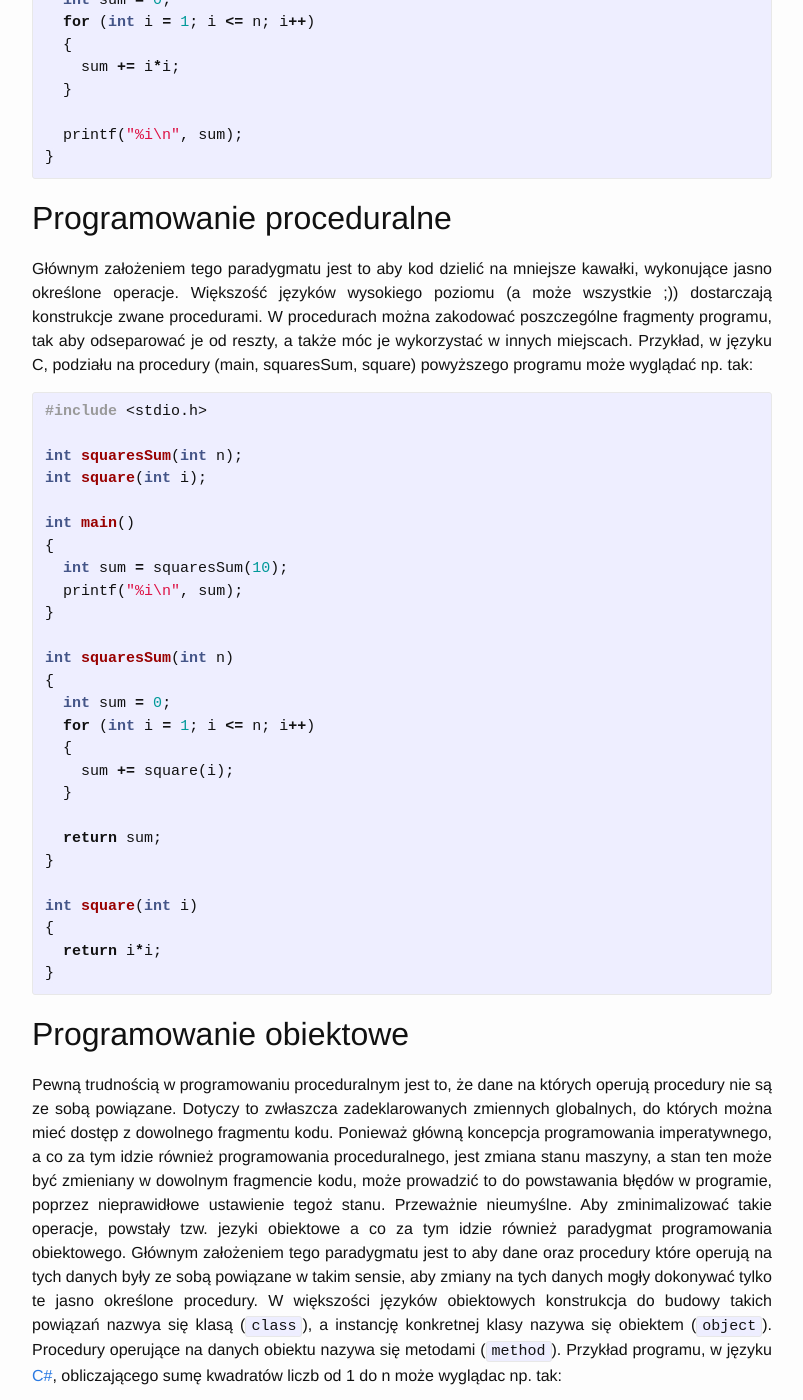
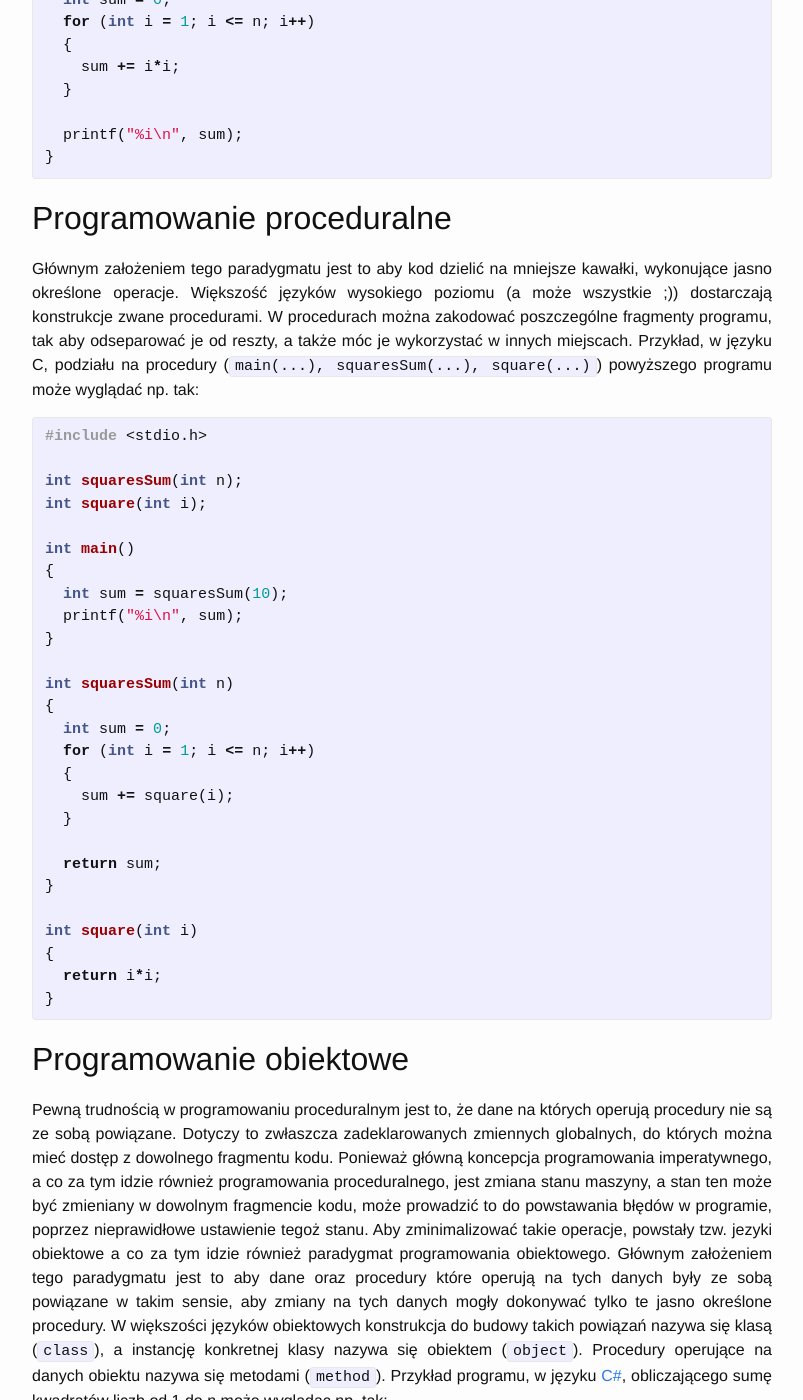
Before and after one commit to mikedevbo/mikedevbo.github.io, a Jekyll site: the page built from _posts/2016-07-02-First.md, in a window 1280 px wide and 1400 px high, scrolled down 4292 px. Shown: the whole window, without its empty margins (238-1041 px from the left). Built offline with Jekyll 4.4.1, drawn with Linux system fonts in a browser that asks for light colours; some of the changed text lies outside the part shown.

Commit message:
small changes

```diff
--- a/_posts/2016-07-02-First.md
+++ b/_posts/2016-07-02-First.md
@@ -157,7 +157,7 @@ int main()
 {% endhighlight %}
 
 ## Programowanie proceduralne
-Głównym założeniem tego paradygmatu jest to aby kod dzielić na mniejsze kawałki, wykonujące jasno określone operacje. Większość języków wysokiego poziomu (a może wszystkie ;)) dostarczają konstrukcje zwane procedurami. W procedurach można zakodować poszczególne fragmenty programu, tak aby odseparować je od reszty, a także móc je wykorzystać w innych miejscach. Przykład, w języku C, podziału na procedury (main, squaresSum, square) powyższego programu może wyglądać np. tak:
+Głównym założeniem tego paradygmatu jest to aby kod dzielić na mniejsze kawałki, wykonujące jasno określone operacje. Większość języków wysokiego poziomu (a może wszystkie ;)) dostarczają konstrukcje zwane procedurami. W procedurach można zakodować poszczególne fragmenty programu, tak aby odseparować je od reszty, a także móc je wykorzystać w innych miejscach. Przykład, w języku C, podziału na procedury (`main(...), squaresSum(...), square(...)`) powyższego programu może wyglądać np. tak:
 
 {% highlight c %}
 #include <stdio.h>
@@ -189,7 +189,7 @@ int square(int i)
 {% endhighlight %}
 
 ## Programowanie obiektowe
-Pewną trudnością w programowaniu proceduralnym jest to, że dane na których operują procedury nie są ze sobą powiązane. Dotyczy to zwłaszcza zadeklarowanych zmiennych globalnych, do których można mieć dostęp z dowolnego fragmentu kodu. Ponieważ główną koncepcja programowania imperatywnego, a co za tym idzie również programowania proceduralnego, jest zmiana stanu maszyny, a stan ten może być zmieniany w dowolnym fragmencie kodu, może prowadzić to do powstawania błędów w programie, poprzez nieprawidłowe ustawienie tegoż stanu. Przeważnie nieumyślne.  Aby zminimalizować takie operacje, powstały tzw. jezyki obiektowe a co za tym idzie również paradygmat programowania obiektowego. Głównym założeniem tego paradygmatu jest to aby dane oraz procedury które operują na tych danych były ze sobą powiązane w takim sensie, aby zmiany na tych danych mogły dokonywać tylko te jasno określone procedury. W większości języków obiektowych konstrukcja do budowy takich powiązań nazwya się klasą (`class`), a instancję konkretnej klasy nazywa się obiektem (`object`). Procedury operujące na danych obiektu nazywa się metodami (`method`). Przykład programu, w języku [C#][4], obliczającego sumę kwadratów liczb od 1 do n może wyglądac np. tak:
+Pewną trudnością w programowaniu proceduralnym jest to, że dane na których operują procedury nie są ze sobą powiązane. Dotyczy to zwłaszcza zadeklarowanych zmiennych globalnych, do których można mieć dostęp z dowolnego fragmentu kodu. Ponieważ główną koncepcja programowania imperatywnego, a co za tym idzie również programowania proceduralnego, jest zmiana stanu maszyny, a stan ten może być zmieniany w dowolnym fragmencie kodu, może prowadzić to do powstawania błędów w programie, poprzez nieprawidłowe ustawienie tegoż stanu. Aby zminimalizować takie operacje, powstały tzw. jezyki obiektowe a co za tym idzie również paradygmat programowania obiektowego. Głównym założeniem tego paradygmatu jest to aby dane oraz procedury które operują na tych danych były ze sobą powiązane w takim sensie, aby zmiany na tych danych mogły dokonywać tylko te jasno określone procedury. W większości języków obiektowych konstrukcja do budowy takich powiązań nazywa się klasą (`class`), a instancję konkretnej klasy nazywa się obiektem (`object`). Procedury operujące na danych obiektu nazywa się metodami (`method`). Przykład programu, w języku [C#][4], obliczającego sumę kwadratów liczb od 1 do n może wyglądac np. tak:
 
 {% highlight csharp %}
 using System.IO;
```
Also changed, not shown: other parts of _posts/2016-07-02-First.md (+3 -3 lines).
